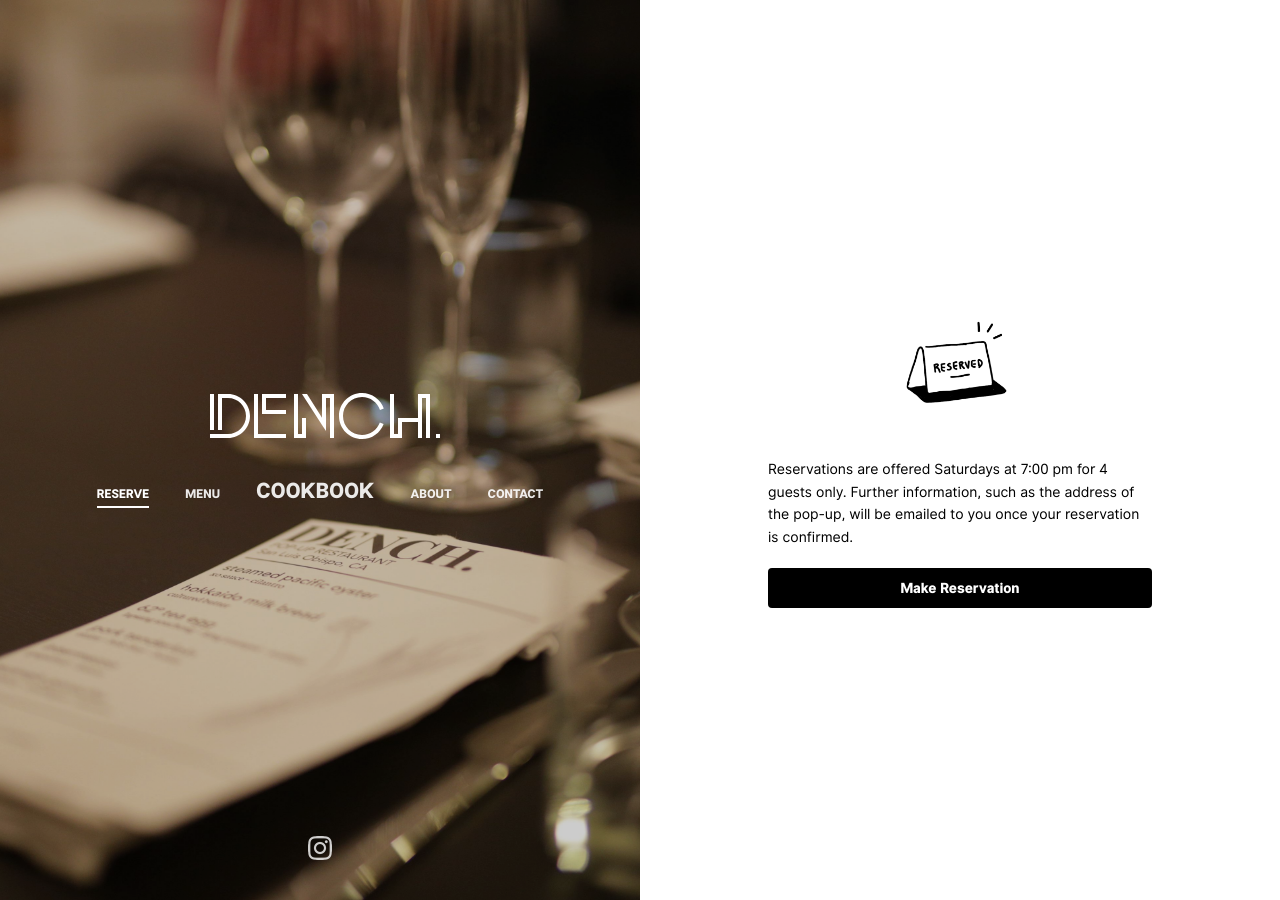
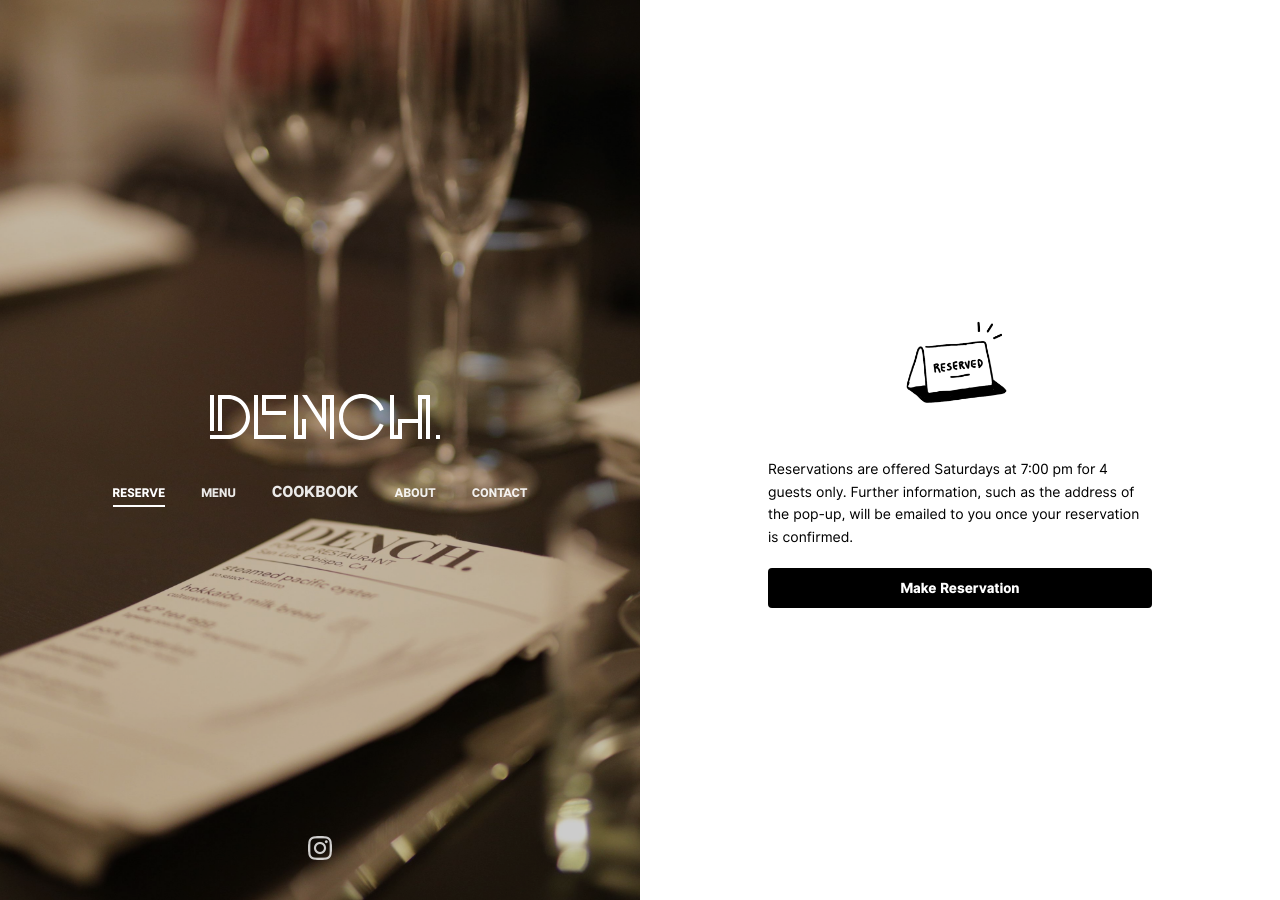
Before and after one commit to jwongdynasty/jwongdynasty.github.io, a Jekyll site: the page built from index.html, in a window 1280 px wide. Built offline with Jekyll 4.4.1, drawn with Linux system fonts in a browser that asks for light colours.

Commit message:
Update default.html

```diff
--- a/_layouts/default.html
+++ b/_layouts/default.html
@@ -27,7 +27,7 @@
         <li{% if page.title == 'Menu' %} class="selected"{% endif %}>Menu</li>
       </a>
       <a href="https://denchcookbook.com/" target="_blank">
-        <li{% if page.title == 'Cookbook' %} class="selected" {% endif %} style="font-size:150%">Cookbook</li>
+        <li{% if page.title == 'Cookbook' %} class="selected" {% endif %} style="font-size:110%">Cookbook</li>
       </a>
       <a href="/about.html">
         <li{% if page.title == 'About' %} class="selected"{% endif %}>About</li>
```
